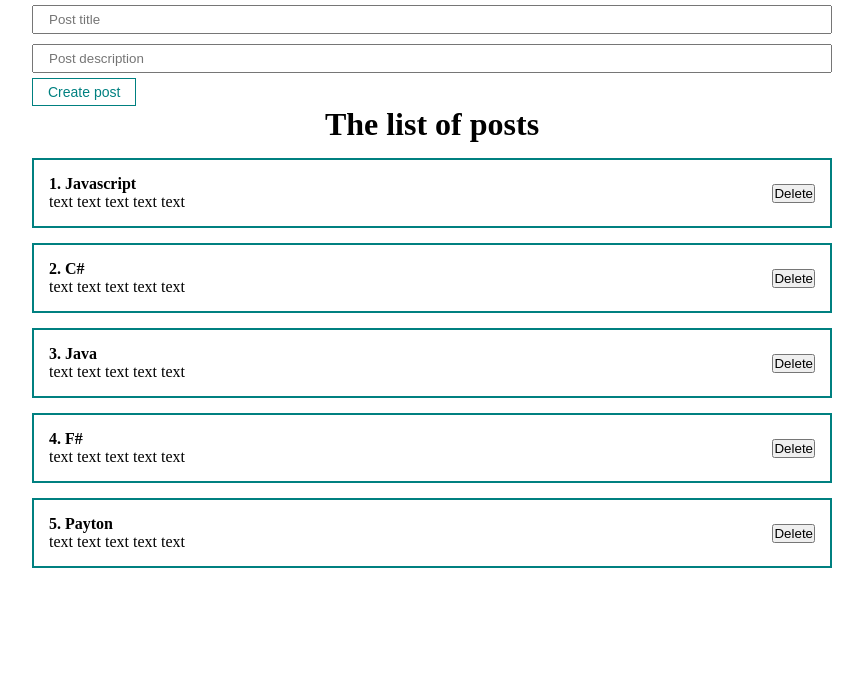
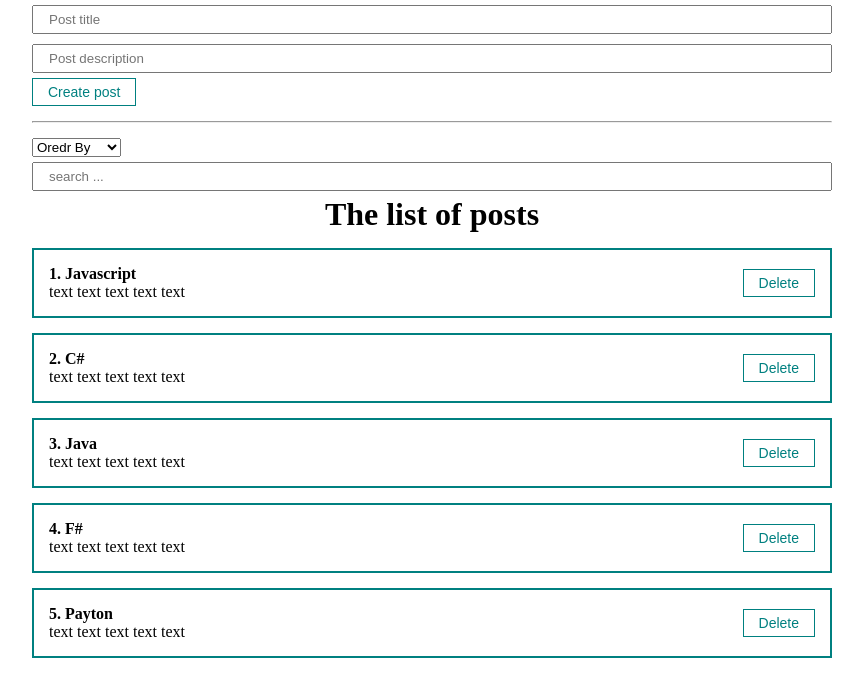
Before and after one commit to mneiter/react-post-app, a React (Create React App) app: page / in a window 1280 px wide. Shown: the top 696 px of the page, without its empty margins (208-1071 px from the left). Built offline with nearby package versions, Linux system fonts and the light colour scheme.

Commit message:
add useMemo

```diff
--- a/package.json
+++ b/package.json
@@ -44,6 +44,7 @@
     "eslint-plugin-prettier": "^4.0.0",
     "eslint-plugin-react": "^7.28.0",
     "eslint-plugin-react-hooks": "^4.3.0",
-    "prettier": "2.5.1"
+    "prettier": "2.5.1",
+    "uuid": "^8.3.2"
   }
 }
--- a/src/App.jsx
+++ b/src/App.jsx
@@ -1,43 +1,67 @@
-import React, { useState, useRef } from 'react';
+import React, { useState, useRef, useMemo } from 'react';
+import {v4 as uuidv4} from 'uuid'
+import PostForm from './components/Post/PostForm';
 import PostList from './components/Post/PostList';
-import MyButton from './components/UI/button/MyButton';
 import MyInput from './components/UI/input/MyInput';
+import MySelect from './components/UI/select/MySelect';
 
 import './styles/App.css';
 
 function App() {
   const [posts, setPosts] = useState(
     [
-      {id: 1, title: 'Javascript', body: 'text text text text text'},
-      {id: 2, title: 'C#', body: 'text text text text text'},
-      {id: 3, title: 'Java', body: 'text text text text text'},
-      {id: 4, title: 'F#', body: 'text text text text text'},
-      {id: 5, title: 'Payton', body: 'text text text text text'}
+      {id: uuidv4(), title: 'Javascript', body: 'text text text text text'},
+      {id: uuidv4(), title: 'C#', body: 'text text text text text'},
+      {id: uuidv4(), title: 'Java', body: 'text text text text text'},
+      {id: uuidv4(), title: 'F#', body: 'text text text text text'},
+      {id: uuidv4(), title: 'Payton', body: 'text text text text text'}
     ]);
 
-  const [post, setPost] = useState({title: '', body: ''});
+  const [selectedSort, setSelectedSort] = useState('');
+  const [searchQuery, setSearchQuery] = useState('')
 
-  const addNewPost = (e) => {
-    e.preventDefault();
+  const sorteadPosts = useMemo(() => {
+    if(selectedSort)
+    {
+      return [...posts].sort((a, b) => a[selectedSort].localeCompare(b[selectedSort]));
+    }
+    return posts;
+  }, [selectedSort, posts])
 
-    setPosts([...posts, {...post, id: posts.length + 1}]);
-    setPost({title: '', body: ''});
+  const sortedAndSearchedPosts = useMemo(() => {
+    return sorteadPosts.filter(post => post.title.toLowerCase().includes(searchQuery.toLowerCase()))
+  }, [searchQuery, sorteadPosts])
+
+  const createPost = newPost => {
+    setPosts([...posts, newPost]);
+  }
+
+  const removePost = post => {
+    setPosts(posts.filter(p => p.id != post.id));
+  }
+
+  const sortPosts = (sortValue) =>{
+    setSelectedSort(sortValue);
   }
 
   return (
     <div className="App">
-      <form>
-        <MyInput value={post.title}
-                  onChange={e => setPost({...post, title: e.target.value})}
-                  type="text"
-                  placeholder="Post title"></MyInput>
-        <MyInput value={post.body}
-                  onChange={e => setPost({...post, body: e.target.value})}
-                  type="text"
-                  placeholder="Post description"></MyInput>
-        <MyButton onClick={addNewPost}>Create post</MyButton>
-      </form>
-      <PostList posts={posts} title="The list of posts" />
+      <PostForm createPost={createPost} />
+      <hr style={{margin: '15px 0'}}/>
+      <MySelect
+        value={selectedSort}
+        onChange={sortValue => sortPosts(sortValue)}
+        defaultValue="Oredr By"
+        options = {[{name: 'Title', value: 'title'},
+                    {name: 'Description', value: 'body'}]}>
+      </MySelect>
+      <MyInput value={searchQuery} placeholder="search ..." onChange={e => setSearchQuery(e.target.value)} />
+
+      {
+        sortedAndSearchedPosts.length
+          ? <PostList removePost={removePost} posts={sortedAndSearchedPosts} title="The list of posts" />
+          : <h1 style={{textAlign: 'center'}}>Items not found</h1>
+      }
     </div>
   );
 }
--- /dev/null
+++ b/src/components/Post/PostForm.jsx
@@ -0,0 +1,35 @@
+import React, {useState} from 'react'
+import {v4 as uuidv4} from 'uuid'
+import MyButton from '../UI/button/MyButton';
+import MyInput from '../UI/input/MyInput';
+
+
+const PostForm = ({props, createPost}) => {
+
+  const [post, setPost] = useState({title: '', body: ''});
+
+  const addNewPost = (e) => {
+    e.preventDefault();
+
+    const newPost = {...post, id: uuidv4()}
+
+    createPost(newPost);
+    setPost({title: '', body: ''});
+  }
+
+  return (
+    <form>
+        <MyInput value={post.title}
+                  onChange={e => setPost({...post, title: e.target.value})}
+                  type="text"
+                  placeholder="Post title"></MyInput>
+        <MyInput value={post.body}
+                  onChange={e => setPost({...post, body: e.target.value})}
+                  type="text"
+                  placeholder="Post description"></MyInput>
+        <MyButton onClick={addNewPost}>Create post</MyButton>
+      </form>
+  )
+}
+
+export default PostForm
--- a/src/components/Post/PostItem.jsx
+++ b/src/components/Post/PostItem.jsx
@@ -1,7 +1,7 @@
 import React from 'react';
+import MyButton from '../UI/button/MyButton';
 
 const PostItem = (props) => {
-
     return (
         <div className="post">
           <div className="post__content">
@@ -11,7 +11,7 @@ const PostItem = (props) => {
             </div>
           </div>
           <div className="post__btns">
-            <button type="button">Delete</button>
+            <MyButton onClick={() => props.remove(props.post)} type="button">Delete</MyButton>
           </div>
         </div>
     );
--- a/src/components/Post/PostList.jsx
+++ b/src/components/Post/PostList.jsx
@@ -1,15 +1,16 @@
 import React, { Component } from 'react'
+import {v4 as uuidv4} from 'uuid'
 import PostItem from './PostItem';
 
-const PostList = (props) => {
+const PostList = props => {
+
     return (
         <div className='postList'>
           <h1 style={{textAlign: 'center'}}>{props.title}</h1>
           {props.posts.map((post, index) => <
-              PostItem number={index+1} post={post} key={post.id} />)}
+              PostItem remove={props.removePost} post={post} key={uuidv4()} number={index + 1} />)}
         </div>
     )
 }
 
-
 export default PostList
--- /dev/null
+++ b/src/components/UI/select/MySelect.jsx
@@ -0,0 +1,18 @@
+import React from 'react'
+
+const MySelect = ({options, defaultValue, value, onChange}) => {
+
+  return (
+    <div>
+        <select value={value} onChange={e => onChange(e.target.value)}>
+            <option disabled value="">{defaultValue}</option>
+            {options.map(o =>
+                <option value={o.value} key={o.value}>
+                    {o.name}
+                </option>)}
+        </select>
+      </div>
+  )
+}
+
+export default MySelect
```
Also changed, not shown: 1 other file (tests, documents, lock files or other folders).
